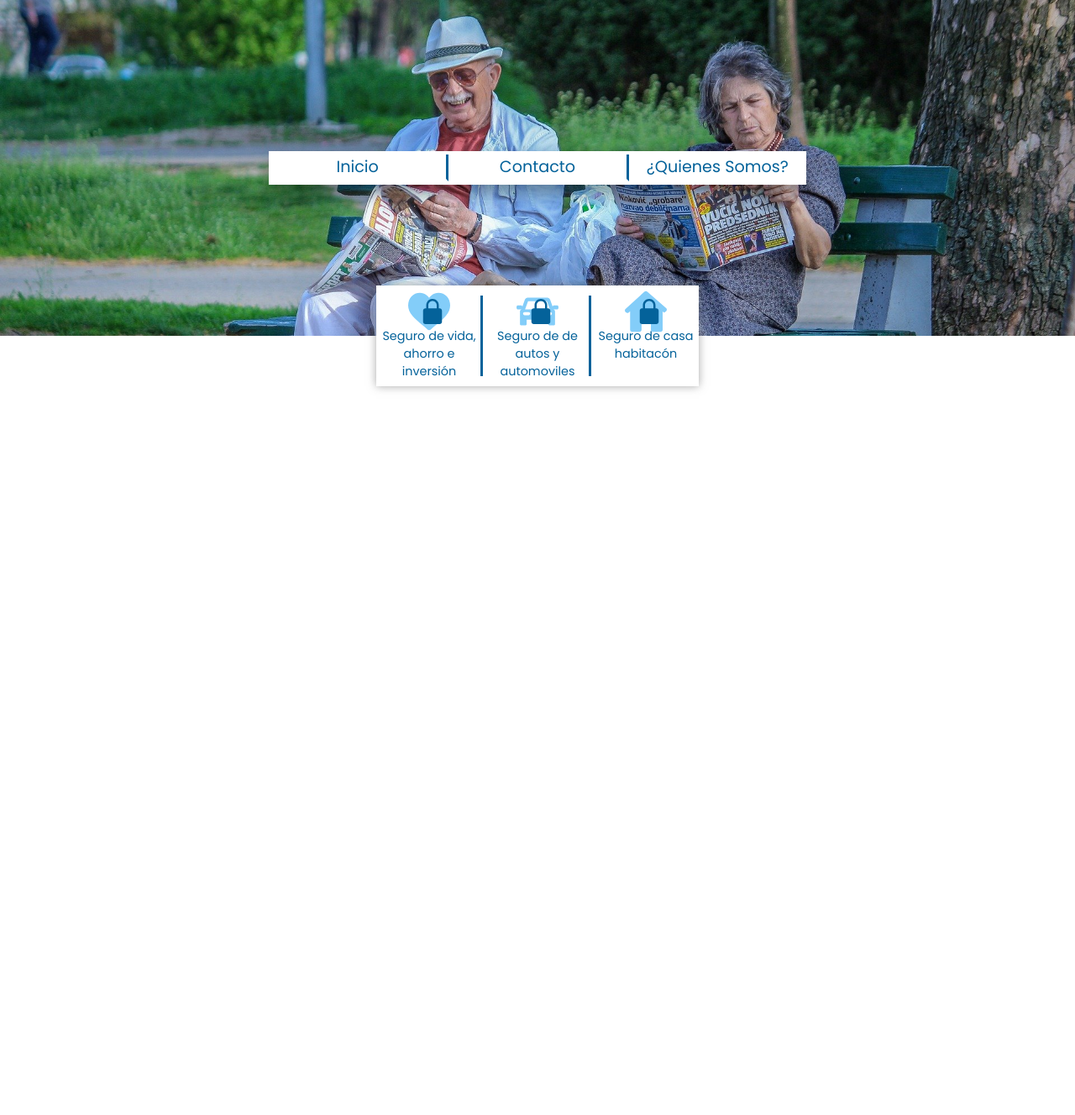
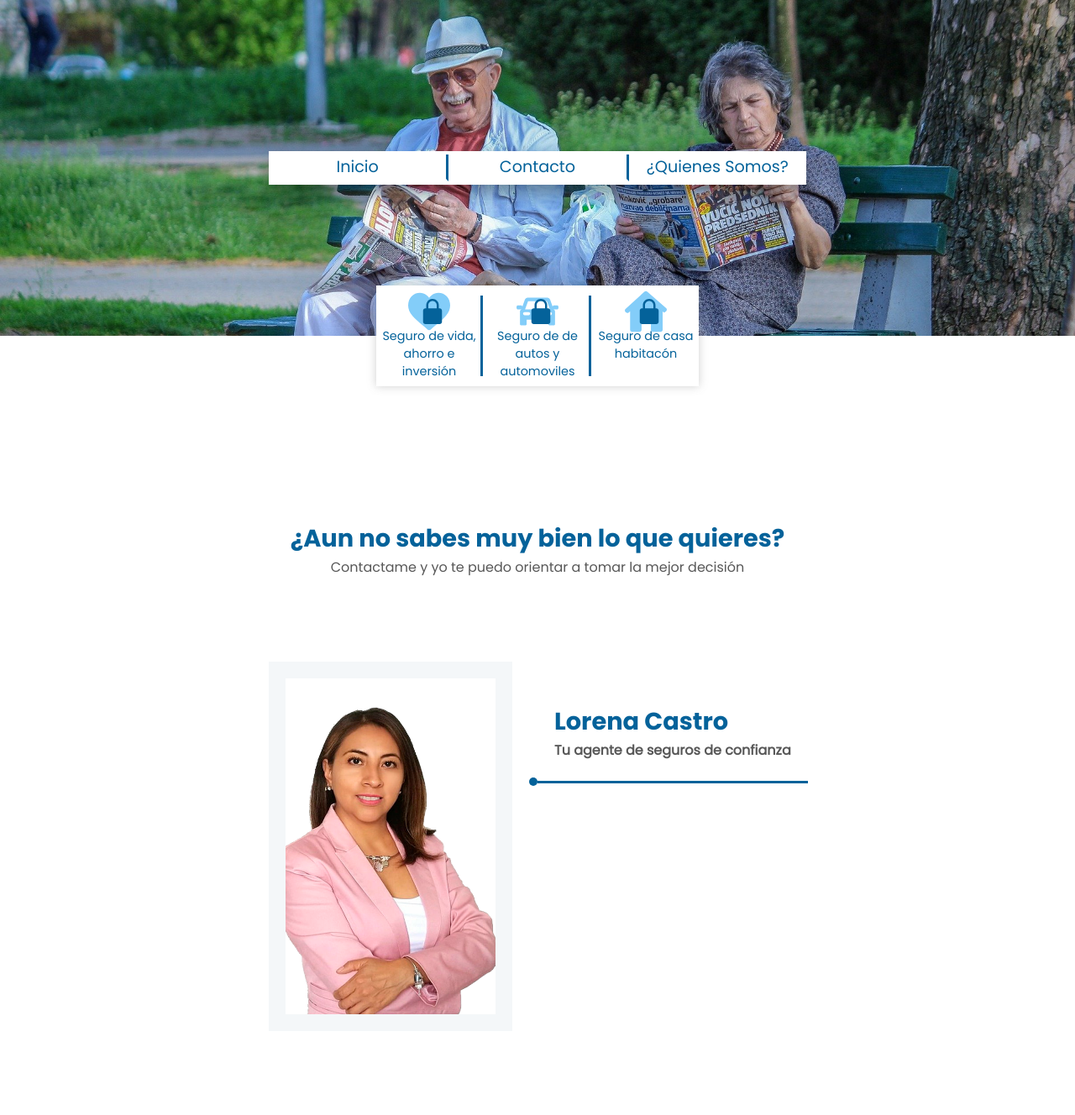
Before and after one commit to Hectorc70/web_lorena, a Django app: page / in a window 1280 px wide. Shown: the whole page at 84% size. Before the commit the page ends 466 px from the top, so only its background shows below. Run offline with Django 3.2, Linux system fonts and the light colour scheme; parts of the project's set-up code (start-up, migrations or seed data) failed here and were passed over.

Commit message:
Nuevo color de foto
- Se agrego nombre con linea separadora

```diff
--- a/static/css/styles.css
+++ b/static/css/styles.css
@@ -15,7 +15,8 @@
     --color-principal:#04629A;
     --color-secundario:#83CDF9;
     --color-secundario2:#ffffff;
-    --color-sombra-cards: #7070709c;
+    --color-secundario3:#F4F7F9;
+    --color-sombra-cards: #70707056;
     --color-contenedor:#F4F7F9;
     --color-texto: #585858;
 }
@@ -92,8 +93,16 @@ body{
 
 
 /*  SECTIONS */
+.title-section{
+    font-size: 1.8rem;
+    color: var(--color-principal);
+    font-family: 'Poppins-Bold';
 
-
+}
+.subtitle{
+    color: var(--color-texto);
+    font-size: 1.0rem;
+}
 
 section{
     display: block;
@@ -166,21 +175,87 @@ section{
 
 
 /* Seccion de presentacion */
+.title-presentation{
+    text-align: center;
+}
 
+.subtitle-presentation{
+    text-align: center;
+}
+#container-presentation{
+
+    width: 50%;
+    margin: 100px auto;
+}
+
+
+#container-description{
+    display: flex;
+    align-items: flex-start;
+    width: 100%;
+    height: 100%;
+    margin-top: 100px;
+}
+
+#container-photo{
+    display: block;
+    width: 250px;
+    height: 400px;
+    padding: 20px;
+    background-color: var(--color-secundario3);
+}
 
 #photo{
     display: block;
+    width: 250px;
+    height: 400px;
     position: relative;
-    left: 20px;
-    top: -30px;
-    width: 100%;
-    height: 100%;
     background-color: white;
-    box-shadow:0px 10px 20px 0px var(--color-sombra-cards) ;
+    /* box-shadow:0px 0px 20px 0px var(--color-sombra-cards) ;   */
 }
 
 #photo img{
-    display: block;
     width: 100%;
     height: 100%;
 }
+
+#data{
+    display: block;
+    margin-top: 50px;
+    margin-left: 50px;
+}
+
+
+#container-line-separator{
+    display: flex;
+    align-items: center;
+    justify-content: space-evenly;
+    width: 100%;
+    margin-top: 20px;
+    margin-left: 20px;
+}
+
+.circle-line{
+    display: block;
+    width: 10px;
+    height: 10px;
+    border-radius: 5px;
+    background-color: var(--color-principal);
+}
+
+.line-separator-h{
+    display: block;
+    width: 100%;
+    height: 3px;
+    background-color: var(--color-principal);
+}
+
+
+
+
+/* Seccion de contacto y sobre nosotros */
+
+
+#section-contact-about-me{
+    background-color: var(--color-secundario2);
+}
--- a/templates/index.html
+++ b/templates/index.html
@@ -34,7 +34,7 @@
     </header>
 
 
-    <section>
+    <section id="section-home">
         <div id="container-options-services">
             <div class="option-service">
                 <div class="conte-icon">
@@ -171,15 +171,38 @@
             </div>
         </div>
         <div id="container-presentation">
+            <h2 class="title-section title-presentation">¿Aun no sabes muy bien lo que quieres? </h2>
+            <p class="subtitle subtitle-presentation">Contactame y yo te puedo orientar a tomar la mejor decisión</p>
+
+            <div id="container-description">
+                <div id="container-photo">
+                    <div id="photo">
+                        <img src="{% static 'images/photo.png' %}" alt="">
+                    </div>
+                </div>
+
+                <div id="container-line-">
+
+                </div>
+                <div id="container-name">
+                    <div id="data">
+                        <h2 class="title-section">Lorena Castro</h2>
+                        <h2 class="subtitle">Tu agente de seguros de confianza</h2>
+                    </div>
+
+                    <div id="container-line-separator">
+                        <div class="circle-line"></div>
+                        <div class="line-separator-h"></div>
+                    </div>
+                </div>
+            </div>
 
         </div>
     </section>
 
-
-
-    <div id="home">
-
-    </div>
+    <section id="section-contact-about-me">
+    <div id="container-contact-about-me"></div>
+    </section>
 
 </body>
 
```
